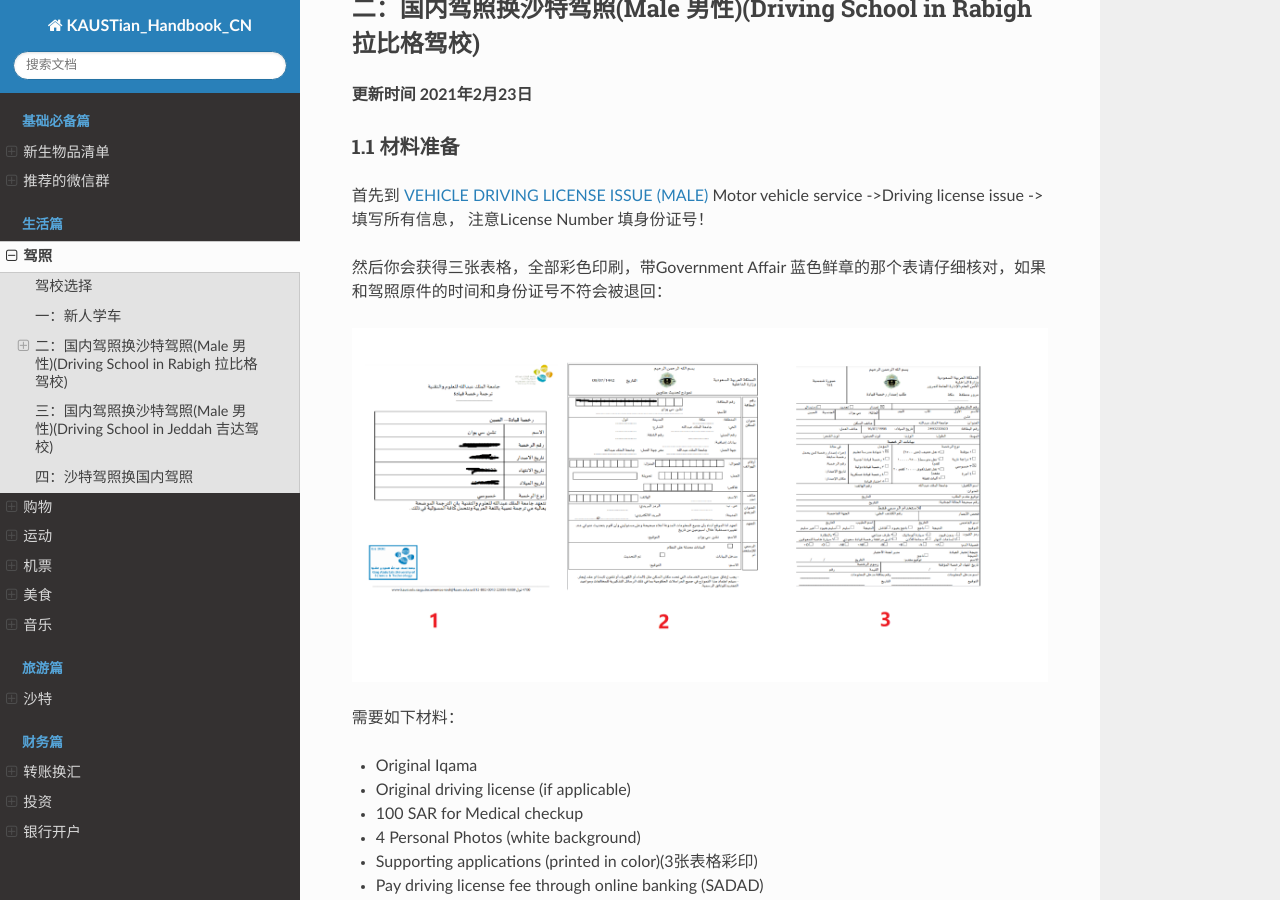
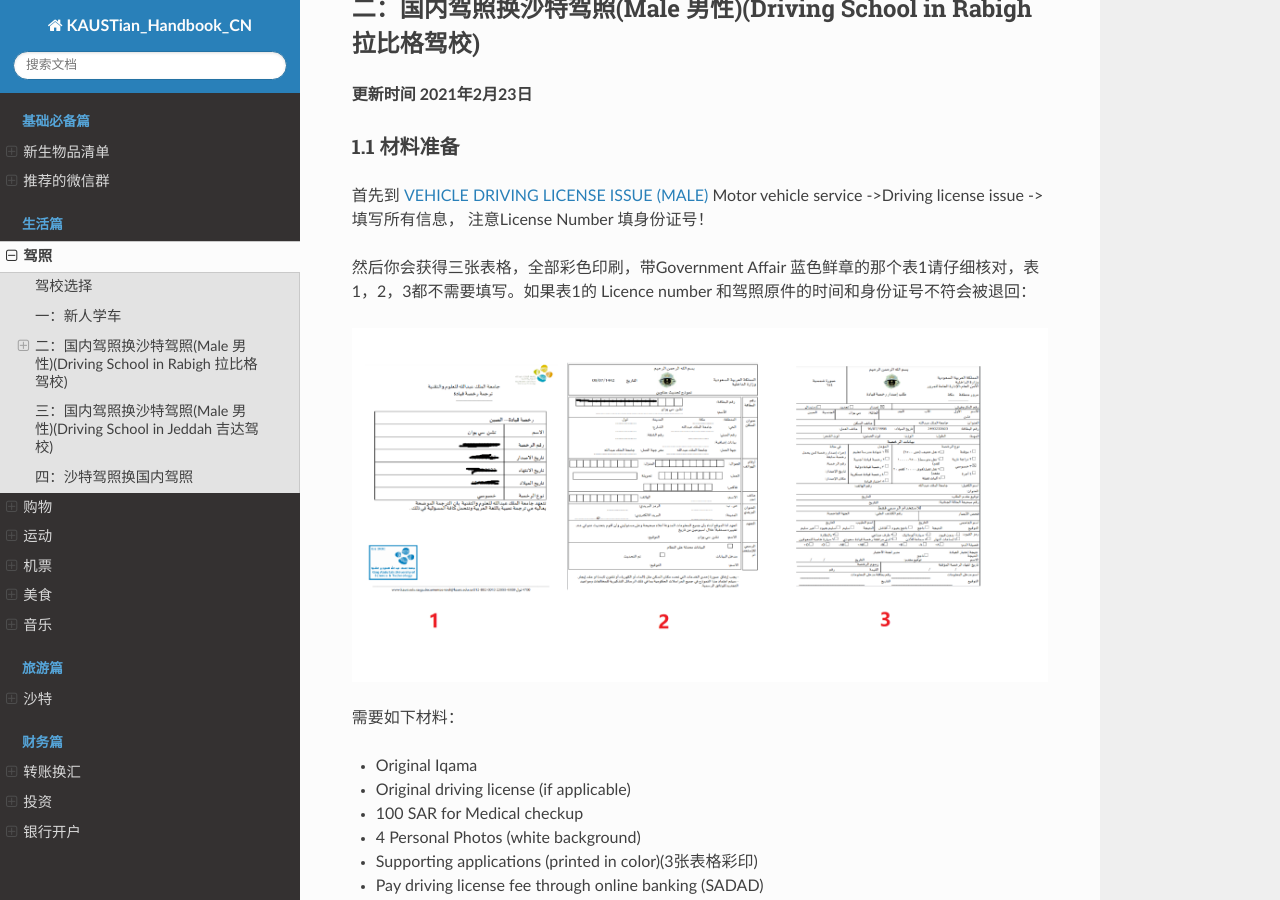
Before and after one commit to guochengqian/KAUSTian_Handbook_CN, a Sphinx documentation site: the page built from docs/content/life/drive.rst, in a window 1280 px wide and 900 px high, scrolled down 1185 px. Built offline with Sphinx 7.4.7 and the Read the Docs theme 2.0.0, drawn with Linux system fonts in a browser that asks for light colours.

Commit message:
Update drive.rst

```diff
--- a/docs/content/life/drive.rst
+++ b/docs/content/life/drive.rst
@@ -40,7 +40,7 @@
 首先到 `VEHICLE DRIVING LICENSE ISSUE (MALE) <https://governmentaffairs.kaust.edu.sa/ga/service-details/government-affair/motor-vehicle-services/vehicle-driving-license-issue>`_
 Motor vehicle service ->Driving license issue -> 填写所有信息， 注意License Number 填身份证号！
 
-然后你会获得三张表格，全部彩色印刷，带Government Affair 蓝色鲜章的那个表请仔细核对，如果和驾照原件的时间和身份证号不符会被退回：
+然后你会获得三张表格，全部彩色印刷，带Government Affair 蓝色鲜章的那个表1请仔细核对，表1，2，3都不需要填写。如果表1的 Licence number 和驾照原件的时间和身份证号不符会被退回：
 
 .. image:: drive_paperwork.png
 
```
